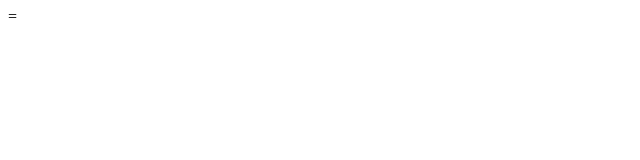
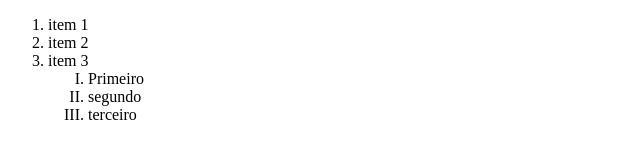
Before and after one commit to LuanCRVG/Ola-Mundo, a plain HTML site: page site exemplo/Dio/index.html in a window 1280 px wide. Shown: the whole page, without its empty margins (0-640 px from the left). Drawn offline with Linux system fonts and the light colour scheme.

Commit message:
Update index.html

```diff
--- a/site exemplo/Dio/index.html
+++ b/site exemplo/Dio/index.html
@@ -1,4 +1,4 @@
-=<!DOCTYPE html>
+<!DOCTYPE html>
 <html lang="en">
 <head>
     <meta charset="UTF-8">
@@ -6,6 +6,16 @@
     <title>Mudei o título</title>
 </head>
 <body>
+        <ol>
+              <li> item 1 </li>
+              <li> item 2 </li>
+              <li> item 3</li>
 
+              <ol type="I">
+                 <li> Primeiro </li>
+                 <li>segundo</li>
+                 <li>terceiro</li>
+              </ol>
+        </ol>
 </body>
 </html>
```
